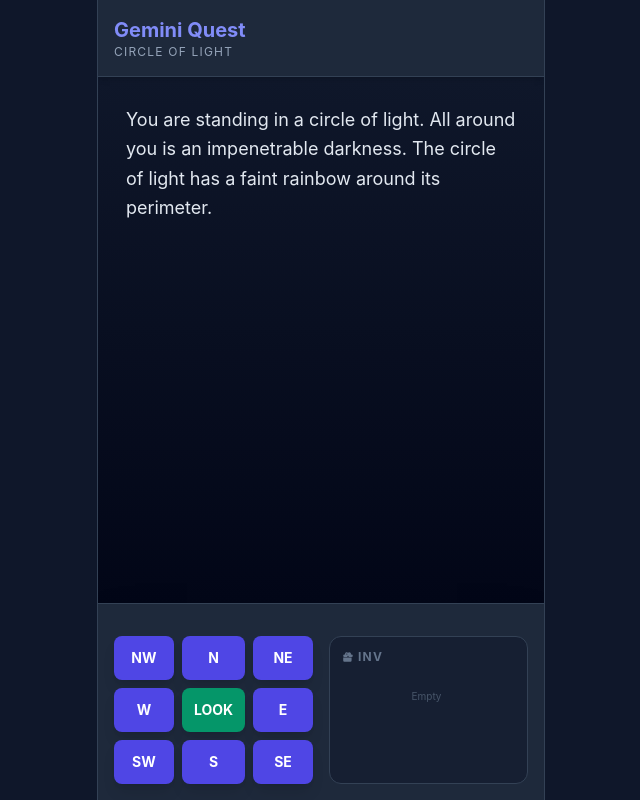
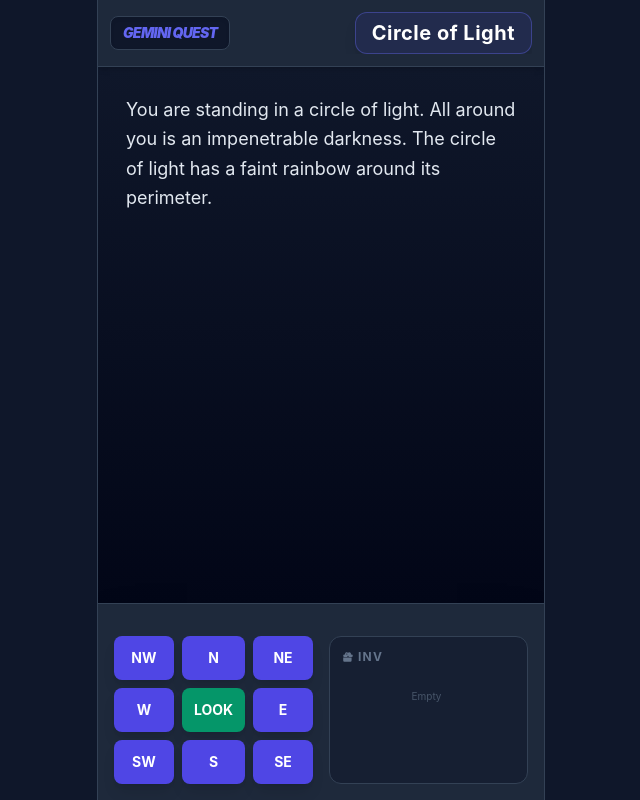
Before and after one commit to Bartleby007/AI-Studio-Text-Adventure, a React (Vite) app: page / in a window 1280 px wide. Shown: the whole page, without its empty margins (319-959 px from the left). Built offline with nearby package versions, Linux system fonts and the light colour scheme.

Commit message:
Added Shovel and adjusted display on top banner.

```diff
--- a/App.tsx
+++ b/App.tsx
@@ -137,7 +137,16 @@ export default function App() {
     const item = world.items[itemId];
     if (!item) return;
     addLog(`You use the ${item.name}...`, 'system');
-    checkEvents('onUseItem', itemId);
+    const eventTriggered = checkEvents('onUseItem', itemId);
+
+    if (!eventTriggered) {
+      if (item.defaultUseMessage) {
+        addLog(item.defaultUseMessage, 'system');
+      } else {
+        addLog("Nothing happens.", "system");
+      }
+    }
+
     setSelectedItemId(null);
   };
 
@@ -188,8 +197,7 @@ export default function App() {
     });
 
     if (!events || events.length === 0) {
-      if (trigger === 'onUseItem') addLog("Nothing happens.", "system");
-      return;
+      return false;
     }
 
     events.forEach(event => {
@@ -229,14 +237,20 @@ export default function App() {
         }));
       }
     });
+
+    return true;
   };
 
   return (
     <div className="flex flex-col h-[100dvh] w-full max-w-md mx-auto bg-slate-900 overflow-hidden border-x border-slate-700 relative">
-      <header className="flex-shrink-0 p-4 bg-slate-800 border-b border-slate-700 flex justify-between items-center shadow-md z-10">
-        <div>
-          <h1 className="text-xl font-bold text-indigo-400">Gemini Quest</h1>
-          <p className="text-xs text-slate-400 uppercase tracking-widest">{currentRoom.name}</p>
+      <header className="flex-shrink-0 p-3 bg-slate-800 border-b border-slate-700 flex justify-between items-center shadow-md z-10 gap-3">
+        <div className="px-3 py-1.5 bg-slate-900 border border-slate-700 rounded-lg shadow-inner flex-shrink-0">
+          <h1 className="text-xs sm:text-sm font-black text-indigo-500 tracking-tighter uppercase italic">Gemini Quest</h1>
+        </div>
+        <div className="flex-1 flex justify-end overflow-hidden">
+          <div className="px-3 sm:px-4 py-1.5 bg-indigo-600/10 border border-indigo-500/40 rounded-xl shadow-lg truncate">
+            <h2 className="text-base sm:text-xl font-bold text-white tracking-wide text-right truncate">{currentRoom.name}</h2>
+          </div>
         </div>
       </header>
 
--- a/gameConfig.ts
+++ b/gameConfig.ts
@@ -104,7 +104,7 @@ export const INITIAL_WORLD: GameWorld = {
       exits: {
         w: 'oceanside_beach_e3'
       },
-      items: []
+      items: ['shovel']
     },
     'oceanside_beach_w1': {
       id: 'oceanside_beach_w1',
@@ -177,5 +177,12 @@ export const INITIAL_WORLD: GameWorld = {
     }
   },
   items: {
+    'shovel': {
+      id: 'shovel',
+      name: 'Shovel',
+      description: 'A wood handled shovel. Handy for digging holes and turning over dirt in your garden.',
+      canTake: true,
+      defaultUseMessage: 'You dig for a while, but find nothing new.'
+    }
   }
 };
--- a/types.ts
+++ b/types.ts
@@ -6,6 +6,7 @@ export interface GameItem {
   name: string;
   description: string;
   canTake: boolean;
+  defaultUseMessage?: string;
   isHidden?: boolean;
 }
 
```
